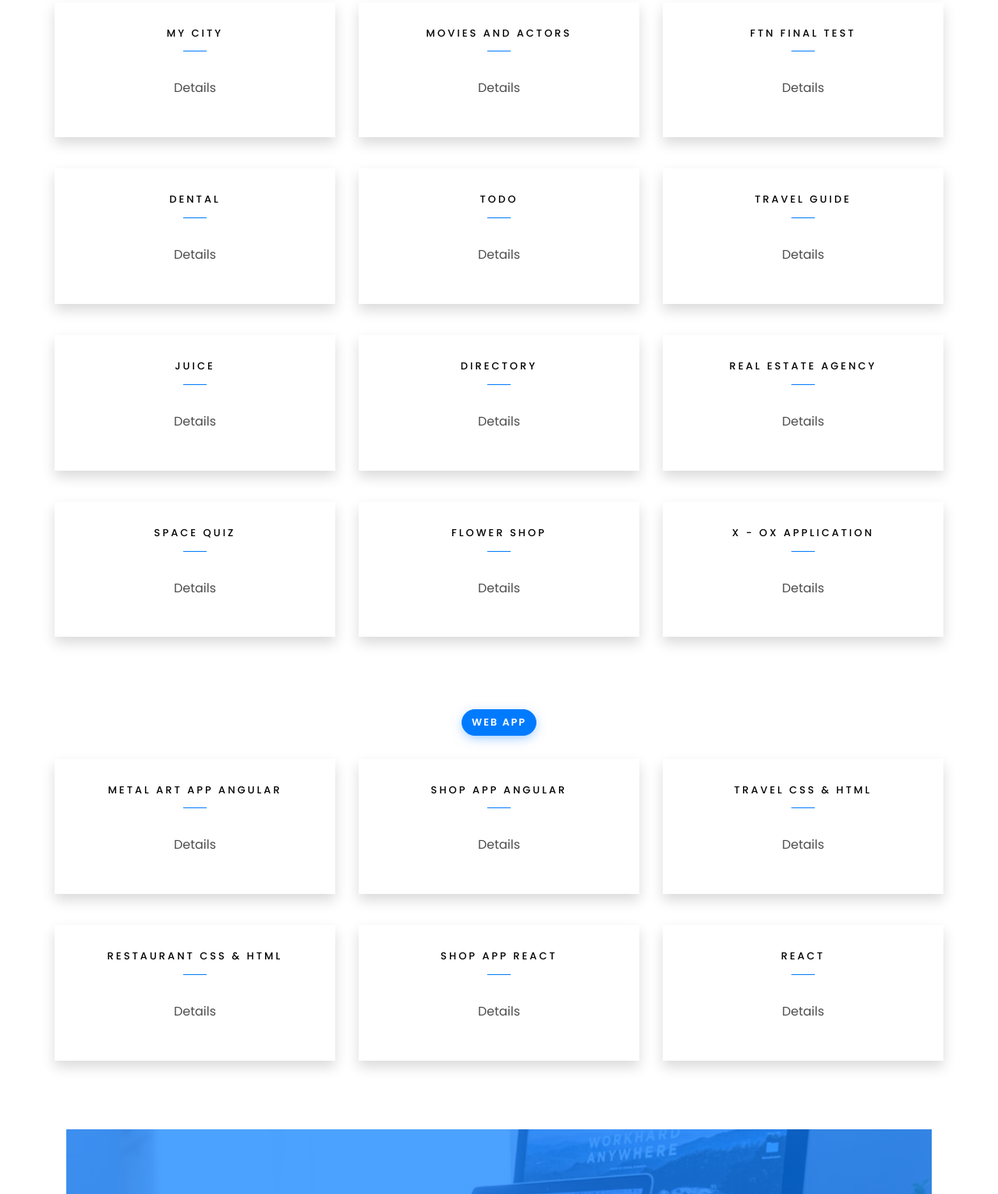
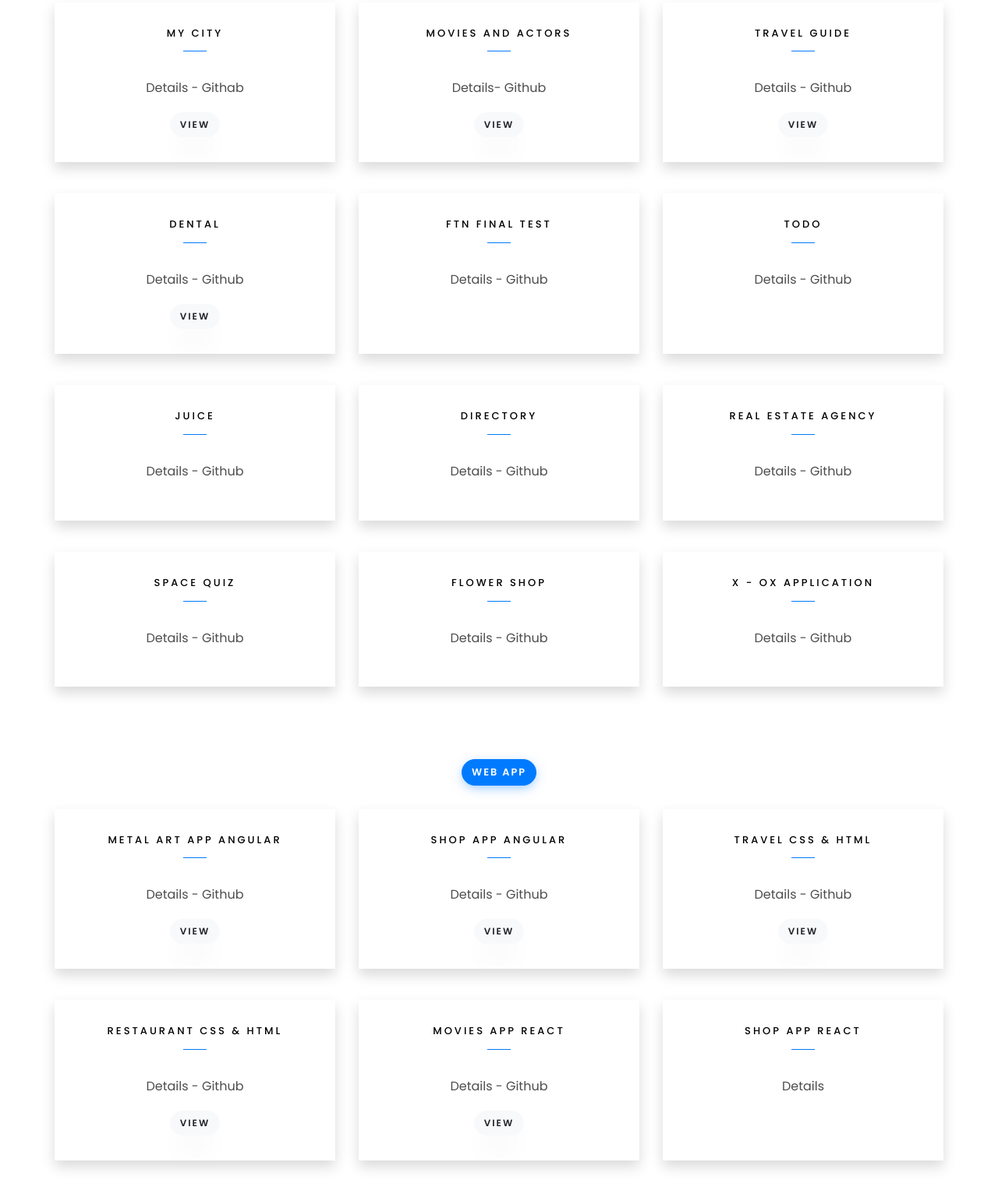
Before and after one commit to adrijanasavic/My_Portfolio, a plain HTML site: page index.html in a window 1280 px wide. Shown: the part 4614-6146 px from the top of the page at 78% size. Drawn offline with Linux system fonts and the light colour scheme; files whose address does not match are found by name.

Commit message:
added video

```diff
--- a/index.html
+++ b/index.html
@@ -313,7 +313,6 @@
                                 <img src="images/react.png" class="img-fluid partner" alt="Colorlib Template" />
                             </div>
                         </div>
-
                         <div class="col-lg-4 mb-4">
                             <div class="bg-white rounded-lg shadow p-4">
                                 <img src="images/htmlcssjs.png" class="img-fluid partner" alt="Colorlib Template" />
@@ -377,7 +376,8 @@
                         <a class="services-1 shadow" href="https://github.com/adrijanasavic/Novi-Sad">
                             <div class="desc">
                                 <h3 class="mb-5">My City</h3>
-                                <p>Details</p>
+                                <p>Details - Githab</p>
+                                <button class="btn btn-light" onclick="window.open('https://www.youtube.com/watch?v=98-epIpyFzY');">View</button>
                             </div>
                         </a>
                     </div>
@@ -385,7 +385,26 @@
                         <a class="services-1 shadow" href="https://github.com/adrijanasavic/Movies_and_Actors">
                             <div class="desc">
                                 <h3 class="mb-5">Movies and Actors</h3>
-                                <p>Details</p>
+                                <p>Details- Github</p>
+                                <button class="btn btn-light" onclick="window.open('https://www.youtube.com/watch?v=bTNHdx3LFXs');">View</button>
+                            </div>
+                        </a>
+                    </div>
+                    <div class="item col-md-4 text-center custom-div" data-item="android">
+                        <a class="services-1 shadow" href="https://github.com/adrijanasavic/TuristickiVodicS">
+                            <div class="desc">
+                                <h3 class="mb-5">Travel Guide</h3>
+                                <p>Details - Github</p>
+                                <button class="btn btn-light" onclick="window.open('https://www.youtube.com/watch?v=2eWAh1awQsY');">View</button>
+                            </div>
+                        </a>
+                    </div>
+                    <div class="item col-md-4 text-center custom-div" data-item="android">
+                        <a class="services-1 shadow" href="https://github.com/adrijanasavic/Dental_app">
+                            <div class="desc">
+                                <h3 class="mb-5">Dental</h3>
+                                <p>Details - Github</p>
+                                <button class="btn btn-light" onclick="window.open('https://www.youtube.com/watch?v=3gwLZHnDemA');">View</button>
                             </div>
                         </a>
                     </div>
@@ -393,31 +412,16 @@
                         <a class="services-1 shadow" href="https://github.com/adrijanasavic/FTN_Zavrsni_Test">
                             <div class="desc">
                                 <h3 class="mb-5">FTN Final test</h3>
-                                <p>Details</p>
+                                <p>Details - Github</p>
                             </div>
                         </a>
                     </div>
-                    <div class="item col-md-4 text-center custom-div" data-item="android">
-                        <a class="services-1 shadow" href="https://github.com/adrijanasavic/Dental_app">
-                            <div class="desc">
-                                <h3 class="mb-5">Dental</h3>
-                                <p>Details</p>
-                            </div>
-                        </a>
-                    </div>
+
                     <div class="item col-md-4 text-center custom-div" data-item="android">
                         <a class="services-1 shadow" href="https://github.com/adrijanasavic/TODO">
                             <div class="desc">
                                 <h3 class="mb-5">TODO</h3>
-                                <p>Details</p>
-                            </div>
-                        </a>
-                    </div>
-                    <div class="item col-md-4 text-center custom-div" data-item="android">
-                        <a class="services-1 shadow" href="https://github.com/adrijanasavic/TuristickiVodicS">
-                            <div class="desc">
-                                <h3 class="mb-5">Travel Guide</h3>
-                                <p>Details</p>
+                                <p>Details - Github</p>
                             </div>
                         </a>
                     </div>
@@ -425,7 +429,7 @@
                         <a class="services-1 shadow" href="https://github.com/adrijanasavic/Juice">
                             <div class="desc">
                                 <h3 class="mb-5">Juice</h3>
-                                <p>Details</p>
+                                <p>Details - Github</p>
                             </div>
                         </a>
                     </div>
@@ -433,7 +437,7 @@
                         <a class="services-1 shadow" href="https://github.com/adrijanasavic/Imenik">
                             <div class="desc">
                                 <h3 class="mb-5">Directory</h3>
-                                <p>Details</p>
+                                <p>Details - Github</p>
                             </div>
                         </a>
                     </div>
@@ -441,7 +445,7 @@
                         <a class="services-1 shadow" href="https://github.com/adrijanasavic/AgencijaZaNekretnine">
                             <div class="desc">
                                 <h3 class="mb-5">Real estate agency</h3>
-                                <p>Details</p>
+                                <p>Details - Github</p>
                             </div>
                         </a>
                     </div>
@@ -449,7 +453,7 @@
                         <a class="services-1 shadow" href="https://github.com/adrijanasavic/SpaceQuiz">
                             <div class="desc">
                                 <h3 class="mb-5">Space Quiz</h3>
-                                <p>Details</p>
+                                <p>Details - Github</p>
                             </div>
                         </a>
                     </div>
@@ -465,7 +469,7 @@
                         <a class="services-1 shadow" href="https://github.com/adrijanasavic/Flower-shop">
                             <div class="desc">
                                 <h3 class="mb-5">Flower Shop</h3>
-                                <p>Details</p>
+                                <p>Details - Github</p>
                             </div>
                         </a>
                     </div>
@@ -473,7 +477,7 @@
                         <a class="services-1 shadow" href="https://github.com/adrijanasavic/X-OX">
                             <div class="desc">
                                 <h3 class="mb-5">X - OX Application</h3>
-                                <p>Details</p>
+                                <p>Details - Github</p>
                             </div>
                         </a>
                     </div>
@@ -483,14 +487,14 @@
             <div class="row justify-content-center mb-5" data-aos="fade-up">
                 <div id="filters" class="filters text-center button-group col-md-7">
                     <button class="btn active" data-filter="all">Web App</button>
-                    <!--https://github.com/adrijanasavic/Travel/blob/main/index.html-->
                 </div>
                 <div class="posts row no-gutter" id="posts">
                     <div class="item col-md-4 text-center custom-div" data-item="web">
                         <a class="services-1 shadow" href="https://github.com/adrijanasavic/MetalArt-Angular">
                             <div class="desc">
                                 <h3 class="mb-5">Metal Art App Angular</h3>
-                                <p>Details</p>
+                                <p>Details - Github</p>
+                                <button class="btn btn-light" onclick="window.open('https://www.youtube.com/watch?v=ka60eHSIXPk');">View</button>
                             </div>
                         </a>
                     </div>
@@ -498,23 +502,35 @@
                         <a class="services-1 shadow" href="https://github.com/adrijanasavic/Shop-app-Angular">
                             <div class="desc">
                                 <h3 class="mb-5">Shop App Angular</h3>
-                                <p>Details</p>
+                                <p>Details - Github</p>
+                                <button class="btn btn-light" onclick="window.open('https://www.youtube.com/watch?v=KCuM9opUMPg&t=13s');">View</button>
                             </div>
                         </a>
                     </div>
                     <div class="item col-md-4 text-center custom-div" data-item="web">
-                        <a class="services-1 shadow" href="https://raw.githack.com/adrijanasavic/Travel/main/index.html">
+                        <a class="services-1 shadow" href="https://github.com/adrijanasavic/Travel">
                             <div class="desc">
                                 <h3 class="mb-5">Travel CSS & HTML</h3>
-                                <p>Details</p>
+                                <p>Details - Github</p>
+                                <button class="btn btn-light" onclick="window.open('https://raw.githack.com/adrijanasavic/Travel/main/index.html');">View</button>
                             </div>
                         </a>
                     </div>
                     <div class="item col-md-4 text-center custom-div" data-item="web">
-                        <a class="services-1 shadow" href="https://raw.githack.com/adrijanasavic/Restaurant/master/index.html">
+                        <a class="services-1 shadow" href="https://github.com/adrijanasavic/Restaurant">
                             <div class="desc">
                                 <h3 class="mb-5">Restaurant CSS & HTML</h3>
-                                <p>Details</p>
+                                <p>Details - Github</p>
+                                <button class="btn btn-light" onclick="window.open('https://raw.githack.com/adrijanasavic/Restaurant/master/index.html');">View</button>
+                            </div>
+                        </a>
+                    </div>
+                    <div class="item col-md-4 text-center custom-div" data-item="web">
+                        <a class="services-1 shadow" href="https://github.com/adrijanasavic/Movies-App-React">
+                            <div class="desc">
+                                <h3 class="mb-5">Movies App React</h3>
+                                <p>Details - Github</p>
+                                <button class="btn btn-light" onclick="window.open('https://www.youtube.com/watch?v=sOPeaoywPGw');">View</button>
                             </div>
                         </a>
                     </div>
@@ -522,14 +538,6 @@
                         <a class="services-1 shadow" href="https://github.com/adrijanasavic/Shop-App-React">
                             <div class="desc">
                                 <h3 class="mb-5">Shop App React</h3>
-                                <p>Details</p>
-                            </div>
-                        </a>
-                    </div>
-                    <div class="item col-md-4 text-center custom-div" data-item="web">
-                        <a class="services-1 shadow" href="">
-                            <div class="desc">
-                                <h3 class="mb-5">React</h3>
                                 <p>Details</p>
                             </div>
                         </a>
```
